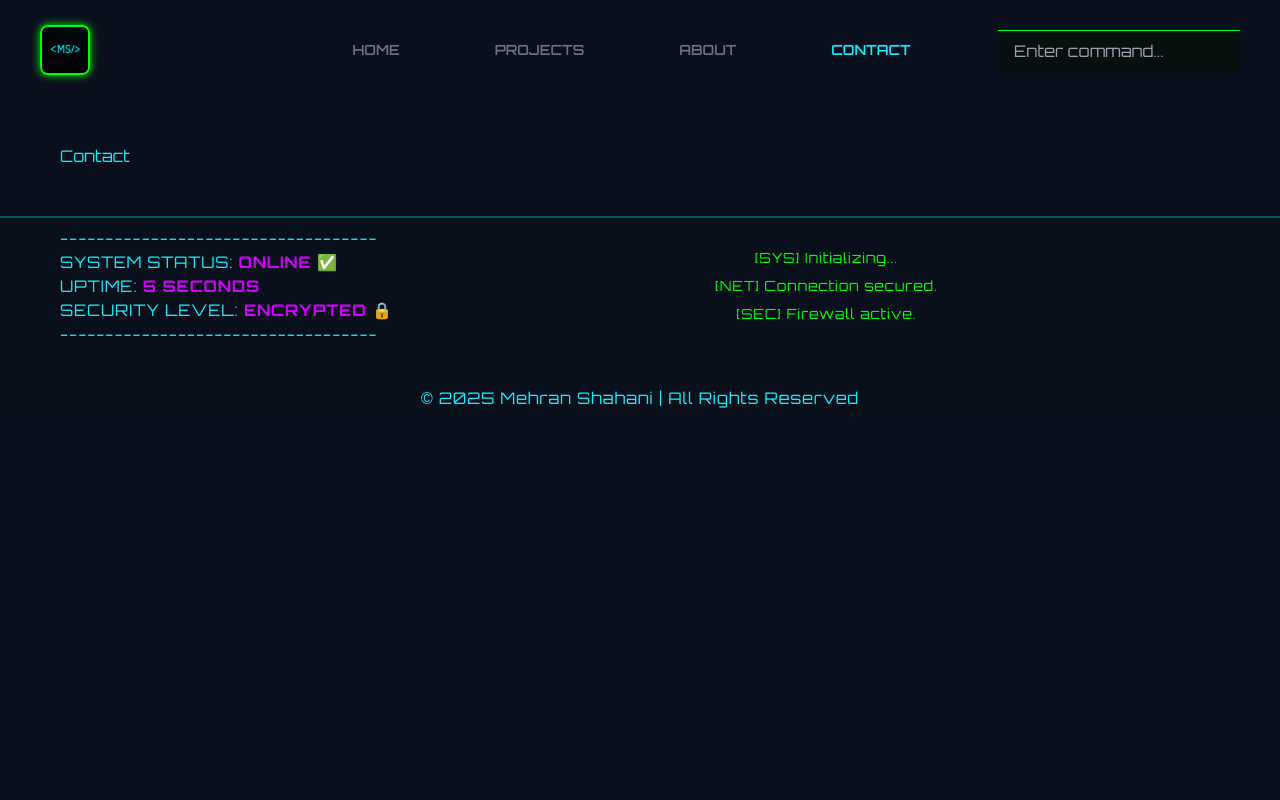
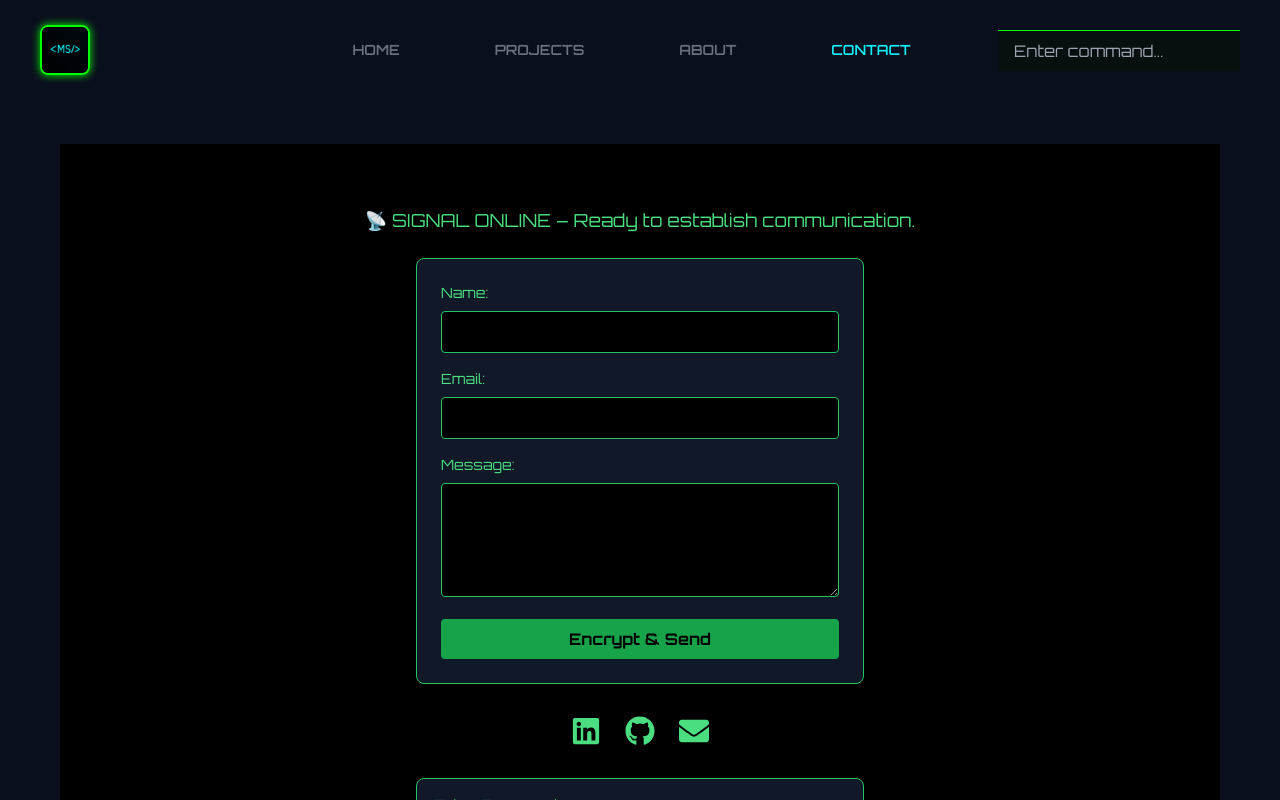
Before and after one commit to meranHM/my-website, a React (Vite) app: page /contact in a window 1280 px wide. Shown: the top 800 px of the page. Built offline with nearby package versions, Linux system fonts and the light colour scheme.

Commit message:
Add: Contact page content

```diff
--- a/package.json
+++ b/package.json
@@ -15,6 +15,8 @@
     "gsap": "^3.12.7",
     "react": "^19.0.0",
     "react-dom": "^19.0.0",
+    "react-icon": "^1.0.0",
+    "react-icons": "^5.5.0",
     "react-just-parallax": "^3.1.16",
     "react-router": "^7.3.0"
   },
--- a/src/pages/Contact.tsx
+++ b/src/pages/Contact.tsx
@@ -1,8 +1,111 @@
-
+import { useState } from "react"
+import { motion } from "framer-motion"
+import { FaLinkedin, FaGithub, FaEnvelope } from "react-icons/fa"
 
 const Contact = () => {
+  const [messageSent, setMessageSent] = useState(false)
+  const [command, setCommand] = useState("")
+  const [easterEgg, setEasterEgg] = useState(false)
+
+  const handleSendMessage = (e) => {
+    e.preventDefault()
+    setMessageSent(true)
+    setTimeout(() => setMessageSent(false), 3000)
+  }
+
+  const handleTerminalCommand = (e) => {
+    if (e.key === "Enter" && command.toLocaleLowerCase() === "contact-me") {
+      setEasterEgg(true)
+    }
+  }
+
   return (
-    <div>Contact</div>
+    <div
+      className="min-h-screen bg-black text-green-400 flex flex-col items-center justify-center p-8 z-50"
+    >
+      <motion.div
+        className="text-lg text-center mb-6"
+        initial={{ opacity: 0 }}
+        animate={{ opacity: 1 }}
+        transition={{ duration: 1 }}
+      >
+        📡 SIGNAL ONLINE – Ready to establish communication.
+      </motion.div>
+
+      <motion.form
+        className="bg-gray-900 p-6 rounded-lg shadow-lg border border-green-500 w-full max-w-md z-[50]"
+        onSubmit={handleSendMessage}
+        initial={{ opacity: 0, y: 20 }}
+        animate={{ opacity: 1, y: 0 }}
+        transition={{ duration: 0.8 }}
+      >
+        <label className="block text-sm mb-2">Name:</label>
+        <input
+          className="w-full p-2 bg-black text-green-400 border border-green-500 rounded mb-4"
+          type="text"
+          required
+        />
+
+        <label className="block text-sm mb-2">Email:</label>
+        <input
+          className="w-full p-2 bg-black text-green-400 border border-green-500 rounded mb-4"
+          type="email"
+          required
+        />
+
+        <label className="block text-sm mb-2">Message:</label>
+        <textarea className="w-full p-2 bg-black text-green-400 border border-green-500 rounded mb-4" rows={4} required></textarea>
+
+        <button
+          className="w-full bg-green-600 hover:bg-green-400 text-black font-bold py-2 rounded"
+          type="submit"
+        >
+          Encrypt & Send
+        </button>
+      </motion.form>
+
+      {messageSent && <div className="mt-4 text-green-300">✅ Transmission Sent Successfully.</div>}
+
+      <div className="flex space-x-6 mt-8">
+        {[{icon: FaLinkedin, link: "#"}, {icon: FaGithub, link: "#"}, {icon: FaEnvelope, link: "#"}].map((item, index) => (
+          <motion.a
+            key={index}
+            href={item.link}
+            className="text-green-400 text-3xl hover:text-green-300 transition duration-200 z-[50]"
+            initial={{ opacity: 0 }}
+            animate={{ opacity: 1 }}
+            transition={{ duration: 0.2 * index }}
+          >
+            <item.icon />
+          </motion.a>
+        ))}
+      </div>
+
+      <div
+        className="mt-8 bg-gray-900 p-4 rounded-lg shadow-lg border border-green-500 w-full max-w-md z-[50]"
+      >
+        <label className="block text-sm mb-2">Enter Command:</label>
+        <input
+          type="text"
+          className="w-full p-2 bg-black text-green-400 border border-green-500 rounded"
+          value={command}
+          onChange={(e) => setCommand(e.target.value)}
+          onKeyDown={handleTerminalCommand}
+        />
+      </div>
+
+      {easterEgg && (
+        <motion.div
+          className="mt-4 text-green-300"
+          initial={{ opacity: 0 }}
+          animate={{ opacity: 1 }}
+          transition={{ duration: 0.5 }}
+        >
+          🔓 Secret Contact Unlocked: hacker@cybermail.com
+        </motion.div>
+      )}
+
+    </div>
   )
 }
 
```
Also changed, not shown: 1 other file (tests, documents, lock files or other folders).
